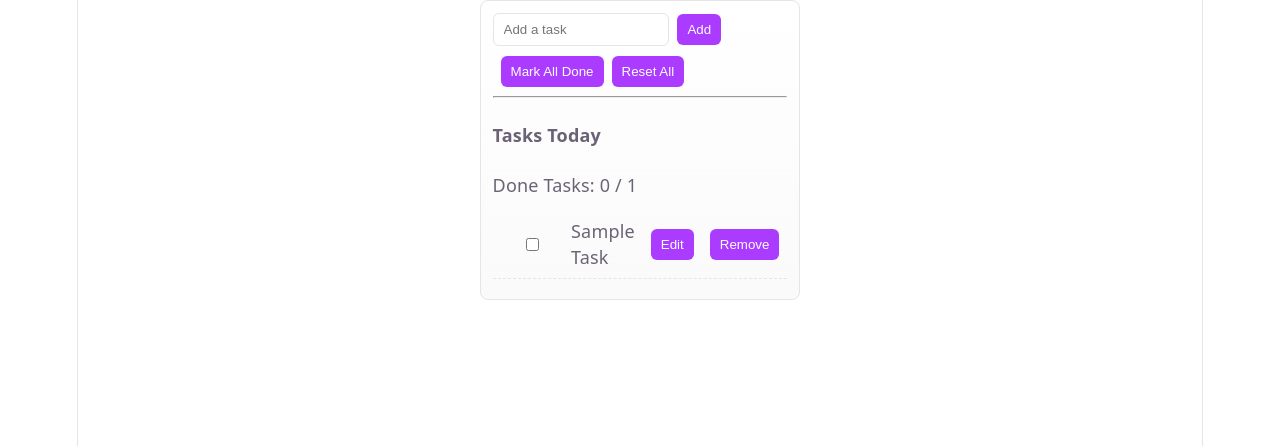
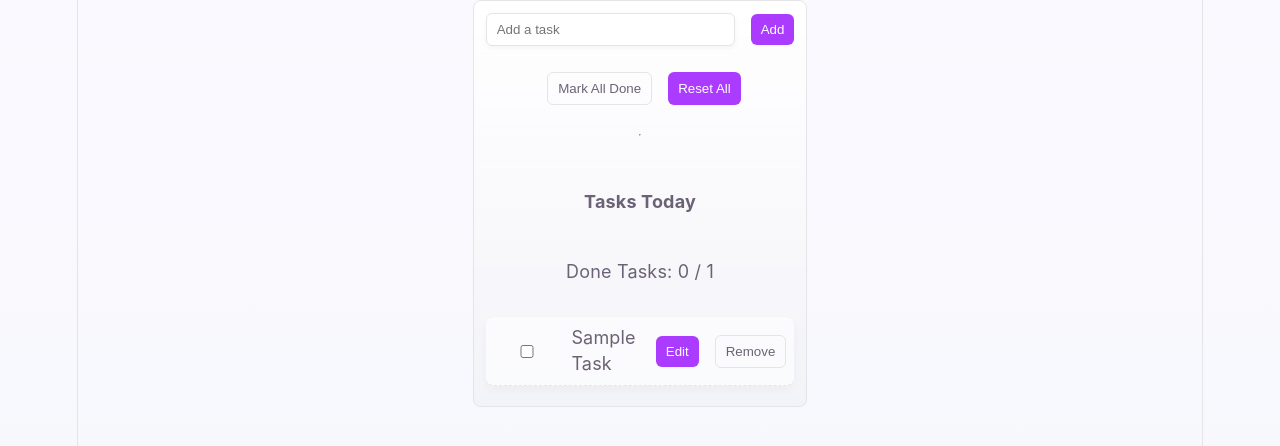
Before and after one commit to Nisar-Ali-Khan/Web-Dev-Practice, a React (Vite) app in the folder React-State/: page / in a window 1280 px wide. Shown: the top 446 px of the page. Built offline with nearby package versions, Linux system fonts and the light colour scheme.

Commit message:
Add More CSS

```diff
--- a/React-State/src/App.css
+++ b/React-State/src/App.css
@@ -297,3 +297,70 @@
 .todo-list li .actions button {
   margin-left: 8px;
 }
+
+/* Additional todo-list improvements */
+.todo-input-group {
+  display: flex;
+  gap: 8px;
+  justify-content: center;
+  align-items: center;
+  width: 100%;
+}
+
+.todo-input {
+  flex: 1 1 420px;
+  padding: 10px 12px;
+  border-radius: 8px;
+  border: 1px solid var(--border);
+  box-shadow: 0 2px 6px rgba(16,24,40,0.04);
+}
+
+.todo-controls {
+  display: flex;
+  gap: 8px;
+  justify-content: center;
+  margin-top: 6px;
+}
+
+.task-list {
+  margin-top: 12px;
+}
+
+.task-item {
+  display: block;
+  padding: 10px;
+  border-radius: 8px;
+  background: rgba(255,255,255,0.6);
+  box-shadow: 0 4px 10px rgba(16,24,40,0.03);
+  margin-bottom: 8px;
+}
+
+.task-item.done .task-text {
+  text-decoration: line-through;
+  opacity: 0.6;
+}
+
+.task-row {
+  display: flex;
+  align-items: center;
+  gap: 12px;
+  justify-content: space-between;
+}
+
+.task-text {
+  flex: 1 1 auto;
+  text-align: left;
+}
+
+.task-edit-input {
+  flex: 1 1 auto;
+  padding: 8px 10px;
+  border-radius: 6px;
+  border: 1px solid var(--border);
+}
+
+.actions {
+  display: flex;
+  gap: 8px;
+  align-items: center;
+}
--- a/React-State/src/TodoList.jsx
+++ b/React-State/src/TodoList.jsx
@@ -58,21 +58,22 @@ export default function TodoList() {
     const doneCount = tasks.filter((task) => task.done).length
 
     return (
-        <div className="todo-list">
-            <div>
+        <div className="todo-list app-container">
+            <div className="todo-input-group">
                 <input
+                    className="todo-input"
                     placeholder="Add a task"
                     value={newTask}
                     onChange={(e) => setNewTask(e.target.value)}
                 />
-                <button onClick={addNewTask}>Add</button>
+                <button className="btn" onClick={addNewTask}>Add</button>
             </div>
 
-            <div style={{ marginTop: '10px' }}>
-                <button type="button" onClick={() => updateAllTasks({ done: true })}>
+            <div className="todo-controls">
+                <button type="button" className="btn secondary" onClick={() => updateAllTasks({ done: true })}>
                     Mark All Done
                 </button>
-                <button type="button" onClick={() => updateAllTasks({ done: false })} style={{ marginLeft: '8px' }}>
+                <button type="button" className="btn" onClick={() => updateAllTasks({ done: false })}>
                     Reset All
                 </button>
             </div>
@@ -82,39 +83,43 @@ export default function TodoList() {
             <p>
                 Done Tasks: {doneCount} / {tasks.length}
             </p>
-            <ul>
+            <ul className="task-list">
                 {tasks.map((task) => (
-                    <li key={task.id} style={{ marginBottom: '8px' }}>
-                        <label style={{ display: 'flex', alignItems: 'center', gap: '8px' }}>
+                    <li key={task.id} className={`task-item ${task.done ? 'done' : ''}`}>
+                        <label className="task-row">
                             <input
                                 type="checkbox"
                                 checked={task.done}
                                 onChange={() => updateTask(task.id, { done: !task.done })}
                             />
+
                             {editingTaskId === task.id ? (
                                 <>
                                     <input
+                                        className="task-edit-input"
                                         value={editingText}
                                         onChange={(e) => setEditingText(e.target.value)}
                                     />
-                                    <button type="button" onClick={saveEdit}>
+                                    <div className="actions">
+                                        <button type="button" className="btn" onClick={saveEdit}>
                                             Save
                                         </button>
-                                    <button type="button" onClick={cancelEdit}>
+                                        <button type="button" className="btn secondary" onClick={cancelEdit}>
                                             Cancel
                                         </button>
+                                    </div>
                                 </>
                             ) : (
                                 <>
-                                    <span style={{ textDecoration: task.done ? 'line-through' : 'none' }}>
-                                        {task.text}
-                                    </span>
-                                    <button type="button" onClick={() => startEditing(task)}>
+                                    <span className="task-text">{task.text}</span>
+                                    <div className="actions">
+                                        <button type="button" className="btn" onClick={() => startEditing(task)}>
                                             Edit
                                         </button>
-                                    <button type="button" onClick={() => removeTask(task.id)}>
+                                        <button type="button" className="btn secondary" onClick={() => removeTask(task.id)}>
                                             Remove
                                         </button>
+                                    </div>
                                 </>
                             )}
                         </label>
--- a/React-State/src/index.css
+++ b/React-State/src/index.css
@@ -28,6 +28,16 @@
   @media (max-width: 1024px) {
     font-size: 16px;
   }
+}
+
+/* Improve base typography and page background */
+@import url('https://fonts.googleapis.com/css2?family=Inter:wght@300;400;600;700;800&display=swap');
+
+body {
+  margin: 0;
+  font-family: 'Inter', system-ui, -apple-system, 'Segoe UI', Roboto, sans-serif;
+  background: linear-gradient(180deg, #faf9ff 0%, #f5f7fb 100%);
+  -webkit-font-smoothing: antialiased;
 }
 
 @media (prefers-color-scheme: dark) {
@@ -64,6 +74,15 @@ body {
   display: flex;
   flex-direction: column;
   box-sizing: border-box;
+}
+
+/* page container */
+.app-container {
+  display: flex;
+  flex-direction: column;
+  gap: 20px;
+  align-items: center;
+  padding: 48px 20px;
 }
 
 h1,
```
Lines whose indentation alone changed are shown as unchanged.
